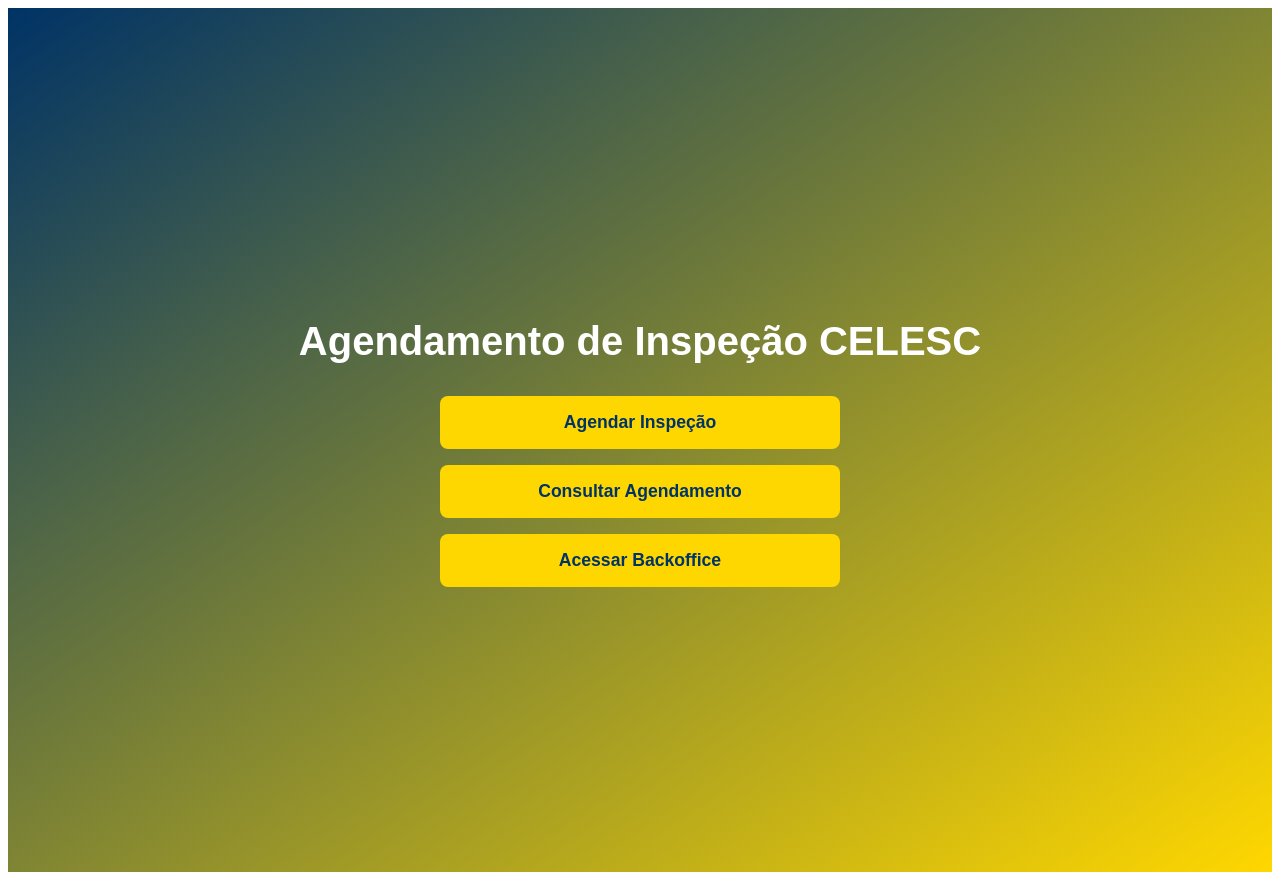
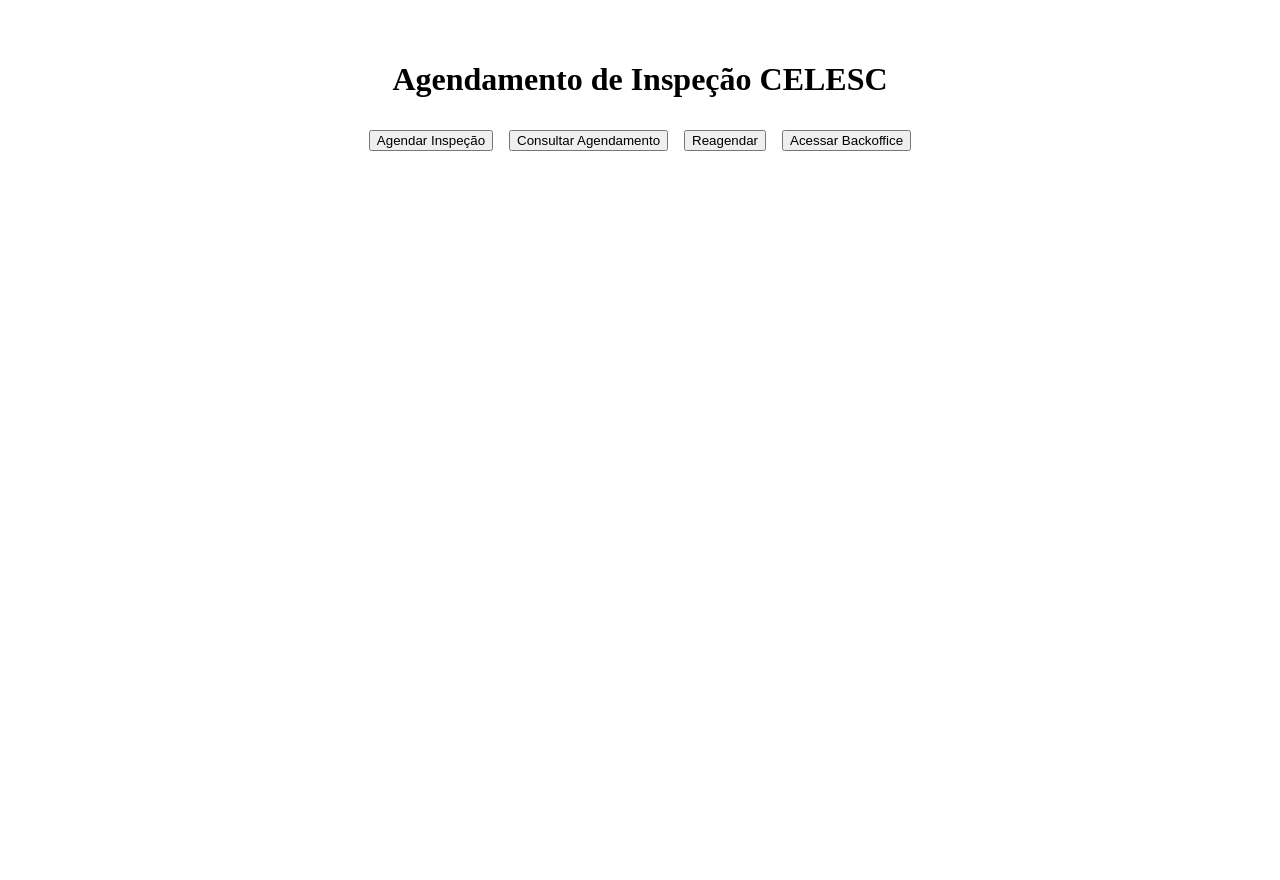
Before and after one commit to AnakRomanov/celesc-agenda, a Next.js app: page / in a window 1280 px wide. After the commit the page ends 800 px from the top, so only its background shows below. Built offline with nearby package versions, Linux system fonts and the light colour scheme.

Commit message:
Add files via upload

```diff
--- a/pages/index.tsx
+++ b/pages/index.tsx
@@ -1,52 +1,15 @@
-
-import Link from 'next/link'
+import Link from 'next/link';
 
 export default function Home() {
   return (
-    <div style={{
-      minHeight: '100vh',
-      background: 'linear-gradient(to bottom right, #003366, #FFD700)',
-      display: 'flex',
-      flexDirection: 'column',
-      alignItems: 'center',
-      justifyContent: 'center',
-      fontFamily: 'Arial, sans-serif',
-      color: '#003366',
-      padding: '2rem'
-    }}>
-      <h1 style={{ fontSize: '2.5rem', marginBottom: '2rem', color: '#fff' }}>
-        Agendamento de Inspeção CELESC
-      </h1>
-      <div style={{
-        display: 'flex',
-        flexDirection: 'column',
-        gap: '1rem',
-        width: '100%',
-        maxWidth: '400px'
-      }}>
-        <Link href="/agendar">
-          <button style={buttonStyle}>Agendar Inspeção</button>
-        </Link>
-        <Link href="/consulta">
-          <button style={buttonStyle}>Consultar Agendamento</button>
-        </Link>
-        <Link href="/backoffice">
-          <button style={buttonStyle}>Acessar Backoffice</button>
-        </Link>
+    <div style={{ padding: '2rem', textAlign: 'center' }}>
+      <h1>Agendamento de Inspeção CELESC</h1>
+      <div style={{ marginTop: '2rem' }}>
+        <Link href="/agendar"><button>Agendar Inspeção</button></Link>
+        <Link href="/consulta"><button style={{ marginLeft: '1rem' }}>Consultar Agendamento</button></Link>
+        <Link href="/reagendar"><button style={{ marginLeft: '1rem' }}>Reagendar</button></Link>
+        <Link href="/backoffice"><button style={{ marginLeft: '1rem' }}>Acessar Backoffice</button></Link>
       </div>
     </div>
-  )
+  );
 }
-
-const buttonStyle = {
-  padding: '1rem',
-  fontSize: '1.1rem',
-  backgroundColor: '#FFD700',
-  color: '#003366',
-  border: 'none',
-  borderRadius: '8px',
-  cursor: 'pointer',
-  fontWeight: 'bold',
-  transition: 'background 0.3s',
-  width: '100%'
-}
```
Also changed, not shown: pages/agendar.tsx (added, +8 -0 lines), pages/backoffice/index.tsx (+2 -18 lines), pages/consulta.tsx (+2 -19 lines), pages/reagendar.tsx (+2 -106 lines).
